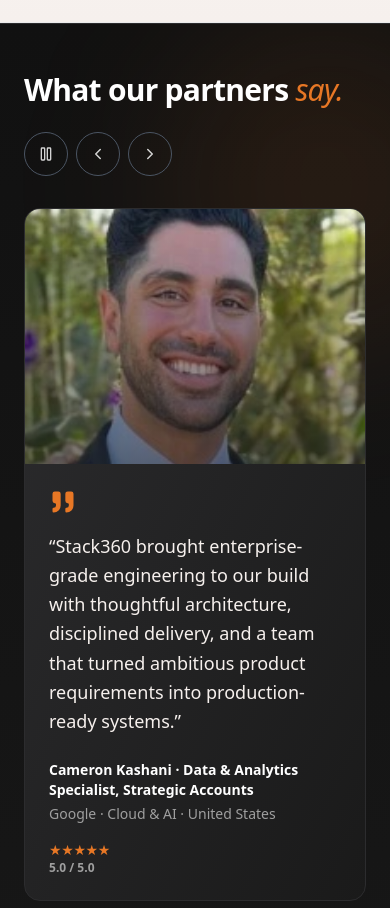
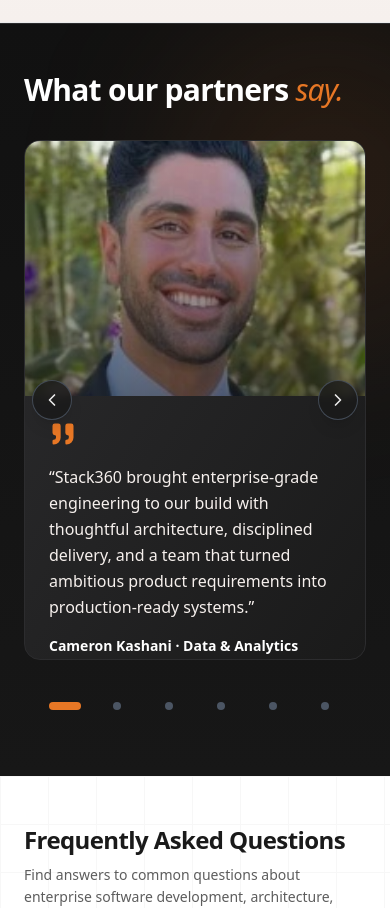
Before and after one commit to levi-dev-stack/stack360-website, a Next.js app: page /what-we-build/erp in a window 390 px wide. Shown: the part 5080-5988 px from the top of the page. Built offline with nearby package versions, Linux system fonts and the light colour scheme.

Commit message:
ui: testimonials improved by fixed height and mobile control

```diff
--- a/src/components/pages/landing/TestimonialsSection/TestimonialsCarousel.tsx
+++ b/src/components/pages/landing/TestimonialsSection/TestimonialsCarousel.tsx
@@ -1,7 +1,7 @@
 'use client';
 
 import { ChevronLeft, ChevronRight, Pause, Play, Quote, UserRound } from 'lucide-react';
-import { AnimatePresence, motion, useReducedMotion } from 'motion/react';
+import { AnimatePresence, motion, type PanInfo, useReducedMotion } from 'motion/react';
 import Image from 'next/image';
 import { useCallback, useEffect, useState } from 'react';
 import { EASE_OUT_EXPO } from '@/components/shared/motion/variants';
@@ -18,7 +18,7 @@ function TestimonialAvatar({ src, alt }: TestimonialAvatarProps) {
   const showImage = Boolean(src) && !failed;
 
   return (
-    <div className="relative aspect-4/3 md:aspect-auto md:min-h-72">
+    <div className="relative aspect-4/3 h-full min-h-56 md:aspect-auto md:min-h-0">
       {showImage ? (
         <>
           <Image
@@ -66,6 +66,18 @@ export default function TestimonialsCarousel() {
   const next = useCallback(() => goTo(active + 1), [active, goTo]);
   const prev = useCallback(() => goTo(active - 1), [active, goTo]);
 
+  // Handle swipe gestures
+  const handleDragEnd = (_: unknown, info: PanInfo) => {
+    const swipeThreshold = 50;
+    const velocityThreshold = 200;
+
+    if (info.offset.x < -swipeThreshold || info.velocity.x < -velocityThreshold) {
+      next();
+    } else if (info.offset.x > swipeThreshold || info.velocity.x > velocityThreshold) {
+      prev();
+    }
+  };
+
   useEffect(() => {
     if (reduced || paused) {
       return;
@@ -93,7 +105,7 @@ export default function TestimonialsCarousel() {
             </h2>
           </div>
 
-          <div className="flex items-center gap-sm sm:shrink-0">
+          <div className="hidden md:flex items-center gap-sm sm:shrink-0">
             {!reduced && (
               <button
                 type="button"
@@ -124,22 +136,49 @@ export default function TestimonialsCarousel() {
           </div>
         </div>
 
-        <div className="relative min-h-80 md:min-h-72" aria-live="polite" aria-atomic="true">
+        {/* Outer fixed height frame */}
+        <div
+          className="relative h-[520px] w-full sm:h-[480px] md:h-[360px]"
+          aria-live="polite"
+          aria-atomic="true"
+        >
+          {/* Mobile Overlay Directional Controls */}
+          <button
+            type="button"
+            onClick={prev}
+            aria-label="Previous testimonial"
+            className="absolute left-2 top-1/2 z-20 flex h-10 w-10 -translate-y-1/2 items-center justify-center rounded-full border border-neutral-700/80 bg-neutral-900/80 text-neutral-200 shadow-lg backdrop-blur-xs transition-transform active:scale-95 sm:hidden"
+          >
+            <ChevronLeft size={20} />
+          </button>
+          <button
+            type="button"
+            onClick={next}
+            aria-label="Next testimonial"
+            className="absolute right-2 top-1/2 z-20 flex h-10 w-10 -translate-y-1/2 items-center justify-center rounded-full border border-neutral-700/80 bg-neutral-900/80 text-neutral-200 shadow-lg backdrop-blur-xs transition-transform active:scale-95 sm:hidden"
+          >
+            <ChevronRight size={20} />
+          </button>
+
           <AnimatePresence mode="wait" initial={false}>
             <motion.article
               key={active}
+              drag="x"
+              dragConstraints={{ left: 0, right: 0 }}
+              dragElastic={0.15}
+              onDragEnd={handleDragEnd}
               initial={reduced ? false : { opacity: 0, x: 24 }}
               animate={{ opacity: 1, x: 0 }}
               exit={reduced ? undefined : { opacity: 0, x: -24 }}
               transition={{ duration: 0.45, ease: EASE_OUT_EXPO }}
-              className="grid grid-cols-1 overflow-hidden rounded-2xl border border-neutral-800 bg-linear-to-br from-neutral-800 to-neutral-900 md:grid-cols-[minmax(12rem,28%)_1fr]"
+              className="absolute inset-0 grid h-full w-full touch-pan-y select-none grid-cols-1 overflow-hidden rounded-2xl border border-neutral-800 bg-linear-to-br from-neutral-800 to-neutral-900 md:grid-cols-[minmax(12rem,28%)_1fr]"
             >
               <TestimonialAvatar
                 src={current.avatar}
                 alt={`${current.name}, ${current.role} at ${current.company}`}
               />
 
-              <div className="flex flex-col justify-between gap-lg p-lg md:p-xl">
+              <div className="flex h-full flex-col justify-between gap-md overflow-y-auto p-lg md:p-xl">
                 <div>
                   <Quote
                     size={28}
@@ -148,7 +187,7 @@ export default function TestimonialsCarousel() {
                     strokeWidth={0}
                     aria-hidden
                   />
-                  <blockquote className="max-w-3xl text-pretty text-lg font-medium leading-relaxed text-neutral-100 md:text-2xl">
+                  <blockquote className="max-w-3xl text-pretty text-base font-medium leading-relaxed text-neutral-100 sm:text-lg md:text-xl lg:text-2xl">
                     &ldquo;{current.quote}&rdquo;
                   </blockquote>
                 </div>
@@ -156,11 +195,13 @@ export default function TestimonialsCarousel() {
                 <div className="flex flex-col gap-md sm:flex-row sm:items-end sm:justify-between">
                   <div>
                     <p className="text-sm font-bold text-neutral-50">
-                      {current.name} · {current.role}
+                      {[current.name, current.role].filter(Boolean).join(' · ')}
                     </p>
-                    <p className="mt-xs text-sm text-neutral-400">
-                      {current.company} · {current.industry}
-                    </p>
+                    {[current.company, current.industry].some(Boolean) && (
+                      <p className="mt-xs text-sm text-neutral-400">
+                        {[current.company, current.industry].filter(Boolean).join(' · ')}
+                      </p>
+                    )}
                   </div>
 
                   <div className="text-left sm:text-right">
--- a/src/constants/component/landing-data.ts
+++ b/src/constants/component/landing-data.ts
@@ -385,9 +385,9 @@ export const LANDING_TESTIMONIALS: readonly Testimonial[] = [
     quote:
       'Working with Stack360 gave us the technical expertise and support we needed to move our product forward. The team was responsive, solutions-focused, and committed to getting things right.',
     name: 'Juan Diaz',
-    role: '—',
-    company: '—',
-    industry: '—',
+    role: '',
+    company: '',
+    industry: '',
     rating: 5,
     avatar: '/assets/clients/juan-diaz.webp',
   },
@@ -405,9 +405,9 @@ export const LANDING_TESTIMONIALS: readonly Testimonial[] = [
     quote:
       'Stack360 took the time to understand what we were trying to build and translated our requirements into a solution that was practical, reliable, and built to grow with the business.',
     name: 'Seamus Ryan',
-    role: '—',
-    company: '—',
-    industry: '—',
+    role: '',
+    company: '',
+    industry: '',
     rating: 5,
     avatar: '/assets/clients/seamus-ryan.webp',
   },
```
